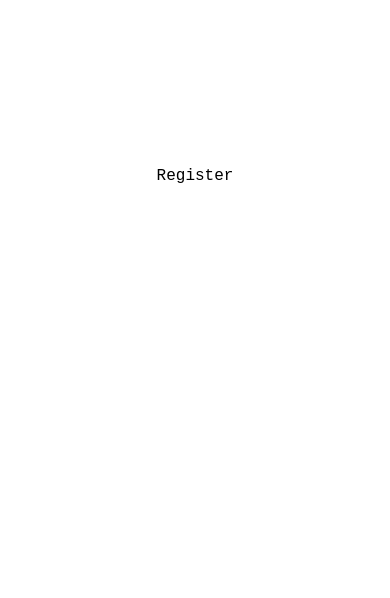
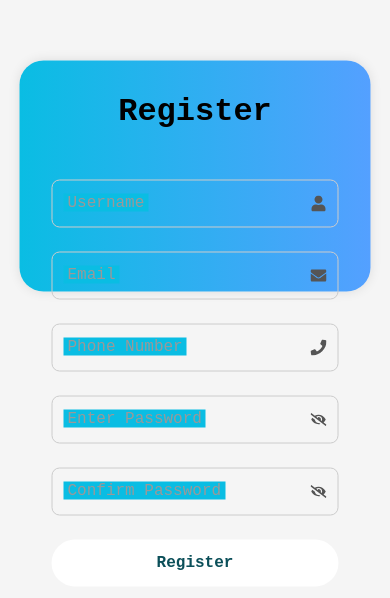
Before and after one commit to Drive-Ready-7/IShip-01, a React (Vite) app in the folder client/: page /register in a window 390 px wide. Shown: the part 246-844 px from the top of the page. Built offline with nearby package versions, Linux system fonts and the light colour scheme; a web font is replaced by a local one.

Commit message:
[vishnu priya]:mobileRegister

```diff
--- /dev/null
+++ b/client/src/pages/mobile/register/Register.css
@@ -0,0 +1,137 @@
+
+
+* {
+  margin: 0;
+  padding: 0;
+  box-sizing: border-box;
+}
+
+body {
+  font-family: 'Segoe UI', sans-serif;
+}
+
+.bdy {
+  width: 100svw;
+  height: 100svh;
+  position: relative;
+  background-color: #f5f5f5;
+}
+
+.register-box {
+  background-image: linear-gradient(to right, #0abde3, #54a0ff);
+  width: min(90%, 450px);
+  height: max-content;
+  position: absolute;
+  top: 50%;
+  left: 50%;
+  transform: translate(-50%, -50%);
+  border-radius: 1.5rem;
+  box-shadow: 0 0 12px rgba(0, 0, 0, 0.1);
+  display: flex;
+  flex-direction: column;
+  align-items: center;
+  justify-content: center;
+  gap: 20px;
+  padding: 2rem;
+}
+
+.register-box h1 {
+  color: black;
+  font-size: 2rem;
+}
+
+.register-input {
+  width: 100%;
+  display: flex;
+  flex-direction: column;
+  gap: 1.5rem;
+}
+
+/* Floating Label Style */
+.Register-Input {
+  position: relative;
+  width: 100%;
+  height: 50px;
+  transition: transform 0.3s ease, box-shadow 0.3s ease;
+}
+
+.Register-Input:hover {
+  transform: translate(-5px, -5px);
+  box-shadow: 0 6px 15px rgba(0, 0, 0, 0.15);
+}
+
+.Register-Input input {
+  width: 100%;
+  height: 100%;
+  padding: 14px 40px 14px 12px;
+  font-size: 16px;
+  border: 1px solid #ccc;
+  border-radius: 8px;
+  outline: none;
+  background: none;
+}
+
+.Register-Input label {
+  position: absolute;
+  left: 12px;
+  top: 14px;
+  font-size: 16px;
+  color: #999;
+  background: #0abde3;
+  padding: 0 4px;
+  transition: 0.2s ease;
+  pointer-events: none;
+  z-index: 1;
+}
+
+.Register-Input input:focus + label,
+.Register-Input input:not(:placeholder-shown) + label {
+  top: -10px;
+  font-size: 12px;
+  color: #1a73e8;
+}
+
+.Register-Input .icon {
+  position: absolute;
+  right: 12px;
+  top: 50%;
+  transform: translateY(-50%);
+  font-size: 16px;
+  color: #555;
+  cursor: pointer;
+}
+
+/* Button */
+.btn {
+  width: 100%;
+  padding: 0.9rem;
+  border: none;
+  border-radius: 2rem;
+  background-color: #ffffff;
+  color: #0b4f59;
+  font-weight: bold;
+  font-size: 1rem;
+  cursor: pointer;
+  transition: background-color 0.3s ease;
+}
+
+.btn:hover {
+  background-color: #dcf9fd;
+}
+
+/* Register Link */
+.login-link {
+  text-align: center;
+  font-size: 0.9rem;
+  color: #ffffff;
+}
+
+.login-link a {
+  color: #002233;
+  text-decoration: none;
+  font-weight: 600;
+}
+
+.login-link a:hover {
+  text-decoration: underline;
+}
--- a/client/src/pages/mobile/register/Register.jsx
+++ b/client/src/pages/mobile/register/Register.jsx
@@ -1,8 +1,92 @@
+import React, { useState } from "react";
+import "./Register.css";
+import {
+  FaUser,
+  FaEnvelope,
+  FaPhone,
+  FaLock,
+  FaEye,
+  FaEyeSlash
+} from "react-icons/fa";
 
 export default function Register() {
-    return (
-        <section>
-            Register
-        </section>
-    )
+  const [showPassword, setShowPassword] = useState(false);
+  const [showConfirmPassword, setShowConfirmPassword] = useState(false);
+
+  return (
+    <>
+    <section>
+       <div className="bdy">
+      <form>
+        <div className="register-box">
+          <h1>Register</h1>
+
+          <div className="register-input">
+            {/* Username */}
+            <div className="Register-Input">
+              <input type="text" id="username" name="username" required placeholder=" " />
+              <label htmlFor="username">Username</label>
+              <FaUser className="icon" />
+            </div>
+
+            {/* Email */}
+            <div className="Register-Input">
+              <input type="email" id="email" name="email" required placeholder=" " />
+              <label htmlFor="email">Email</label>
+              <FaEnvelope className="icon" />
+            </div>
+
+            {/* Phone */}
+            <div className="Register-Input">
+              <input type="tel" id="phone" name="phone" required placeholder=" " />
+              <label htmlFor="phone">Phone Number</label>
+              <FaPhone className="icon" />
+            </div>
+
+            {/* Password */}
+            <div className="Register-Input">
+              <input
+                type={showPassword ? "text" : "password"}
+                id="password"
+                name="password"
+                required
+                placeholder=" "
+              />
+              <label htmlFor="password">Enter Password</label>
+              {showPassword ? (
+                <FaEye className="icon" onClick={() => setShowPassword(!showPassword)} />
+              ) : (
+                <FaEyeSlash className="icon" onClick={() => setShowPassword(!showPassword)} />
+              )}
+            </div>
+
+            {/* Confirm Password */}
+            <div className="Register-Input">
+              <input
+                type={showConfirmPassword ? "text" : "password"}
+                id="confirmPassword"
+                name="confirmPassword"
+                required
+                placeholder=" "
+              />
+              <label htmlFor="confirmPassword">Confirm Password</label>
+              {showConfirmPassword ? (
+                <FaEye className="icon" onClick={() => setShowConfirmPassword(!showConfirmPassword)} />
+              ) : (
+                <FaEyeSlash className="icon" onClick={() => setShowConfirmPassword(!showConfirmPassword)} />
+              )}
+            </div>
+
+            <button className="btn">Register</button>
+            <p className="login-link">
+              Already have an account? <a href="#">Login</a>
+            </p>
+          </div>
+        </div>
+      </form>
+    </div>
+
+    </section>
+    </>
+  );
 }
```
